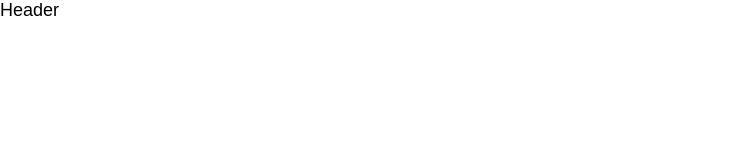
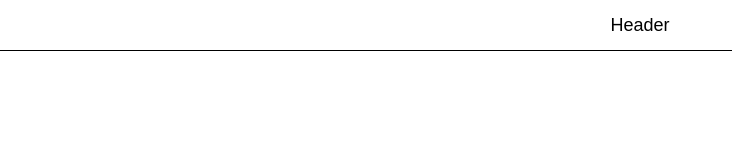
Before and after one commit to ooloo-io/github-flow-jbuyu, a website: page src/index.html in a window 1280 px wide. Shown: the whole page, without its empty margins (0-732 px from the left). Drawn offline with nearby package versions, Linux system fonts and the light colour scheme.

Commit message:
Add header styles

```diff
--- a/src/styles.css
+++ b/src/styles.css
@@ -2,3 +2,11 @@ body {
   font-family: Arial, Helvetica, sans-serif;
   font-size: 18px;
 }
+
+.header {
+  height: 50px;
+  display: flex;
+  justify-content: center;
+  align-items: center;
+  border-bottom: 1px solid black;
+}
```
